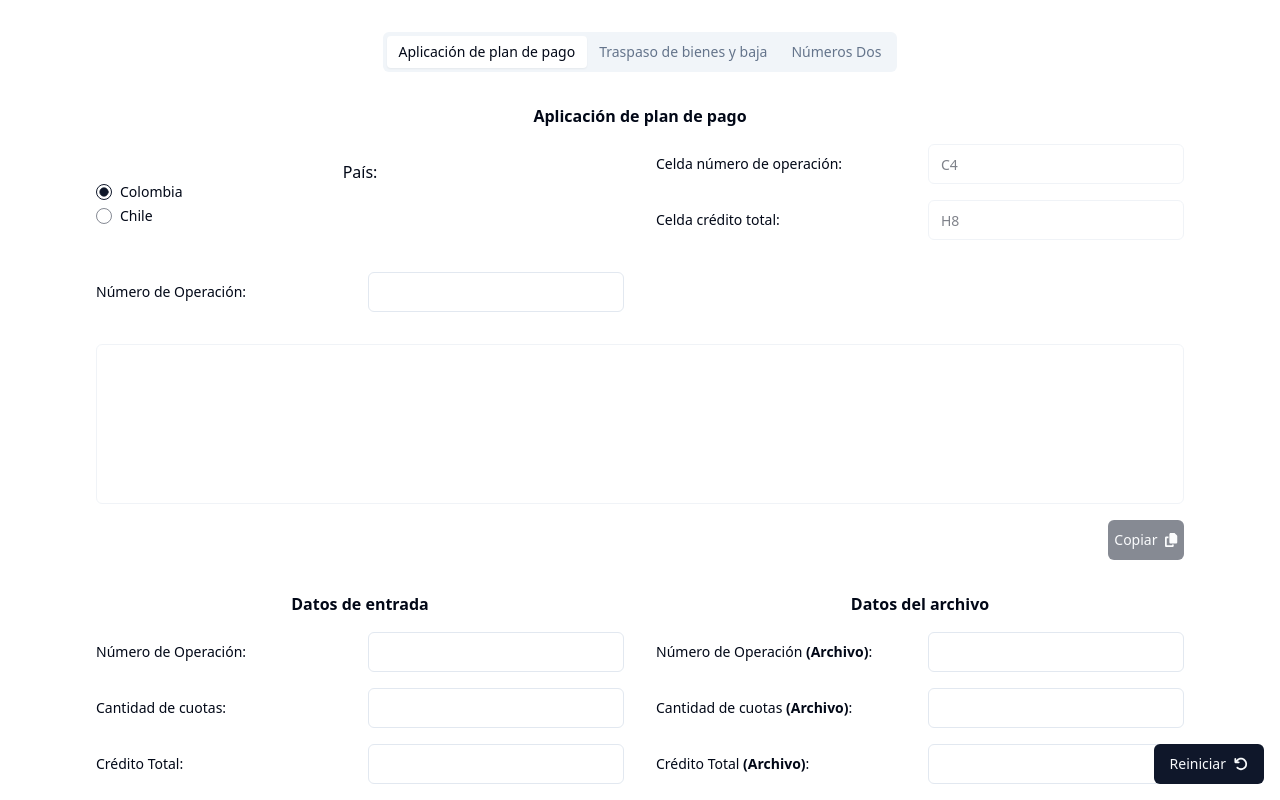
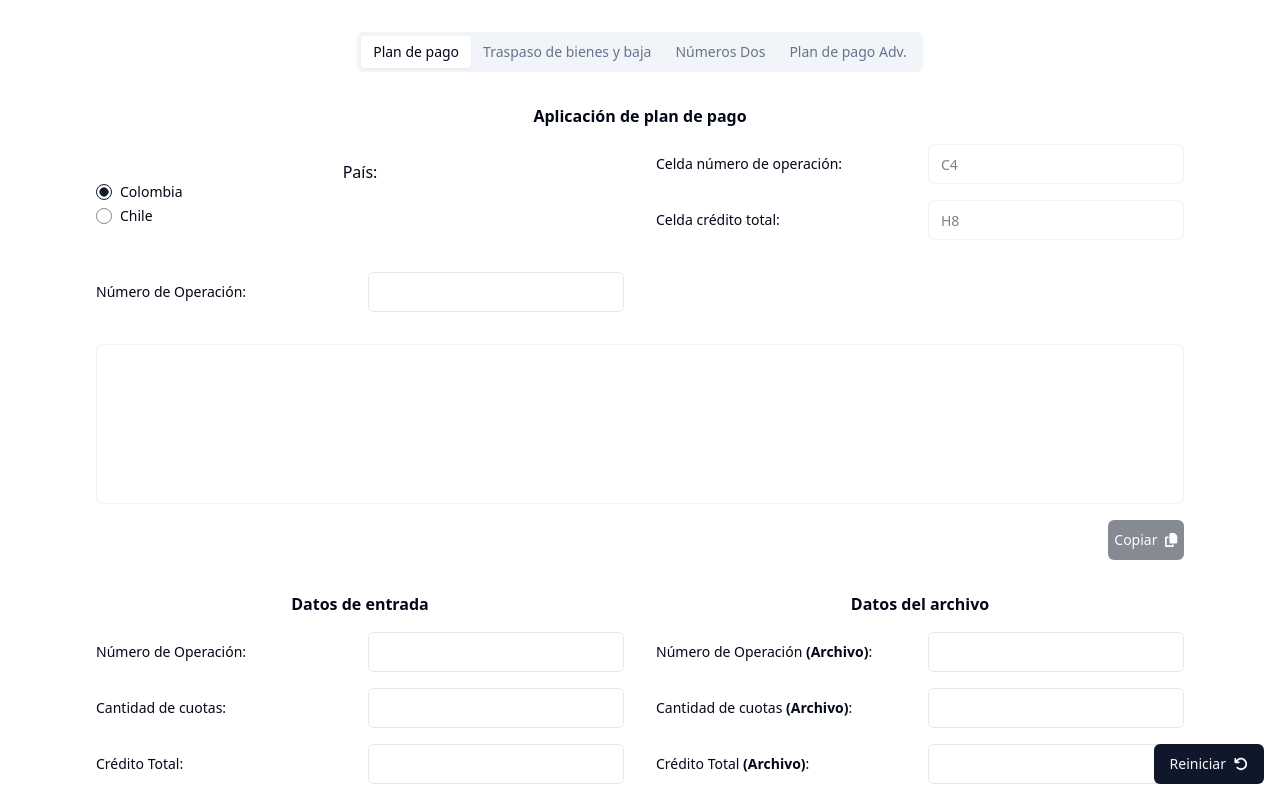
Before and after one commit to jokinz/maaq-payment-plan-analyzer, a React (Vite) app: page / in a window 1280 px wide. Shown: the top 800 px of the page. Built offline with nearby package versions, Linux system fonts and the light colour scheme.

Commit message:
Update App.tsx

```diff
--- a/src/App.tsx
+++ b/src/App.tsx
@@ -7,19 +7,21 @@ import { Tabs, TabsContent, TabsList, TabsTrigger } from '@/components/ui/tabs'
 import PlanDePago from './components/PlanDePago'
 import TraspasoDeBienesYBaja from './components/TraspasoDeBienesYBaja'
 import NumerosDos from './components/NumerosDos'
+import PlanDePagoAdv from './components/PlanDePagoAdv'
 
 function App() {
   return (
-    <ThemeProvider defaultTheme="light" storageKey="vite-ui-theme">
+    <ThemeProvider defaultTheme="system" storageKey="vite-ui-theme">
       <Tabs defaultValue="paymentPlan">
         <TabsList>
-          <TabsTrigger value="paymentPlan">
-            Aplicación de plan de pago
-          </TabsTrigger>
+          <TabsTrigger value="paymentPlan">Plan de pago</TabsTrigger>
           <TabsTrigger value="goodsTransfer">
             Traspaso de bienes y baja
           </TabsTrigger>
           <TabsTrigger value="numberTwos">Números Dos</TabsTrigger>
+          <TabsTrigger value="paymentPlanAdvanced">
+            Plan de pago Adv.
+          </TabsTrigger>
         </TabsList>
         <TabsContent value="paymentPlan">
           <PlanDePago />
@@ -30,6 +32,9 @@ function App() {
         <TabsContent value="numberTwos">
           <NumerosDos />
         </TabsContent>
+        <TabsContent value="paymentPlanAdvanced">
+          <PlanDePagoAdv />
+        </TabsContent>
       </Tabs>
     </ThemeProvider>
   )
```
